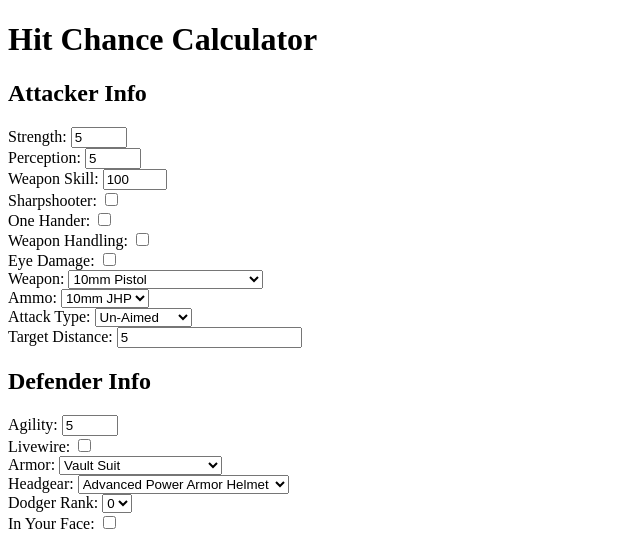
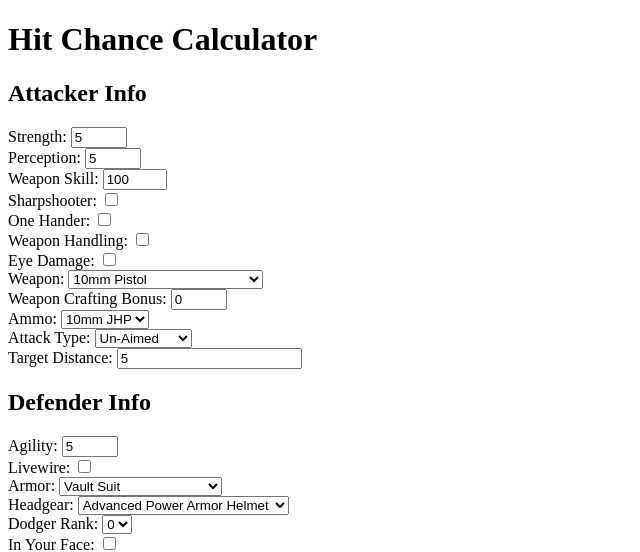
Before and after one commit to BasiKsOnE/fonline_reloaded_cth_calculator, a Flask app: page / in a window 1280 px wide. Shown: the top 552 px of the page, without its empty margins (0-640 px from the left). Run offline with Flask 3, Linux system fonts and the light colour scheme.

Commit message:
Added Functional Weapon Crafting Bonus ability

```diff
--- a/FR_CTH_CALC.py
+++ b/FR_CTH_CALC.py
@@ -17,7 +17,6 @@ TARGET_DISTANCE = 40
 IS_SHARPSHOOTER = False
 WEAPON_HANDLING = False
 WEAPON_CRAFTING_BONUS = 0
-TARGET_ARMOR_CRAFTING_BONUS = 0
 IS_BLIND = False
 DEFENDER_AGILITY = 5
 DEFENDER_LIVEWIRE = False
@@ -63,7 +62,7 @@ def calculate_defender_ac(DEFENDER_AGILITY, DEFENDER_LIVEWIRE, DEFENDER_ARMOR, D
 
 def calculate_hit_chance(skill, perception, strength, weapon, ammo_type, target_distance,
                          is_sharpshooter, aimed_body_part, weapon_handling, weapon_crafting_bonus,
-                         target_armor_crafting_bonus, defender_dodger_rank, defender_in_your_face,
+                         defender_dodger_rank, defender_in_your_face,
                          defender_agility, defender_livewire, defender_armor, defender_headgear,
                          is_blind, attack_type, is_one_hander):
 
@@ -147,7 +146,7 @@ def calculate_hit_chance(skill, perception, strength, weapon, ammo_type, target_
         hit_chance -= AIMED_ATTACK_DATA[aimed_body_part]['hit_penalty']
 
     # Crafting bonuses
-    hit_chance += weapon_crafting_bonus - target_armor_crafting_bonus
+    hit_chance += int(weapon_crafting_bonus)
 
     # Apply Dodger perk effect
     if defender_dodger_rank > 0:
@@ -172,7 +171,7 @@ def main():
     result = calculate_hit_chance(
         SKILL, PERCEPTION, STRENGTH, weapon, AMMO_TYPE, TARGET_DISTANCE,
         IS_SHARPSHOOTER, AIMED_BODY_PART, WEAPON_HANDLING, WEAPON_CRAFTING_BONUS,
-        TARGET_ARMOR_CRAFTING_BONUS, DEFENDER_DODGER_RANK, DEFENDER_IN_YOUR_FACE,
+        DEFENDER_DODGER_RANK, DEFENDER_IN_YOUR_FACE,
         DEFENDER_AGILITY, DEFENDER_LIVEWIRE, DEFENDER_ARMOR, DEFENDER_HEADGEAR,
         IS_BLIND, ATTACK_TYPE, IS_ONE_HANDER
     )
--- a/app.py
+++ b/app.py
@@ -54,8 +54,7 @@ def calculate():
         is_sharpshooter=data['sharpshooter'],
         aimed_body_part=data['aimed_body_part'],
         weapon_handling=data['weapon_handling'],
-        weapon_crafting_bonus=0,
-        target_armor_crafting_bonus=0,
+        weapon_crafting_bonus=int(data['weapon_crafting_bonus']),
         defender_dodger_rank=int(data['dodger_rank']),
         defender_in_your_face=data['in_your_face'],
         defender_agility=int(data['defender_agility']),
--- a/templates/index.html
+++ b/templates/index.html
@@ -24,6 +24,7 @@
             {% endfor %}
         </select>
     </label><br>
+    <label>Weapon Crafting Bonus: <input type="number" id="weapon_crafting_bonus" min="0" max="25" value="0"></label><br>
     <label>Ammo:
         <select id="ammo">
         </select>
@@ -121,6 +122,7 @@
                 dodger_rank: $('#dodger_rank').val(),
                 in_your_face: $('#in_your_face').is(':checked'),
                 is_one_hander: $('#is_one_hander').is(':checked'),
+                weapon_crafting_bonus: $('#weapon_crafting_bonus').val(),
             };
 
             $.ajax({
```
